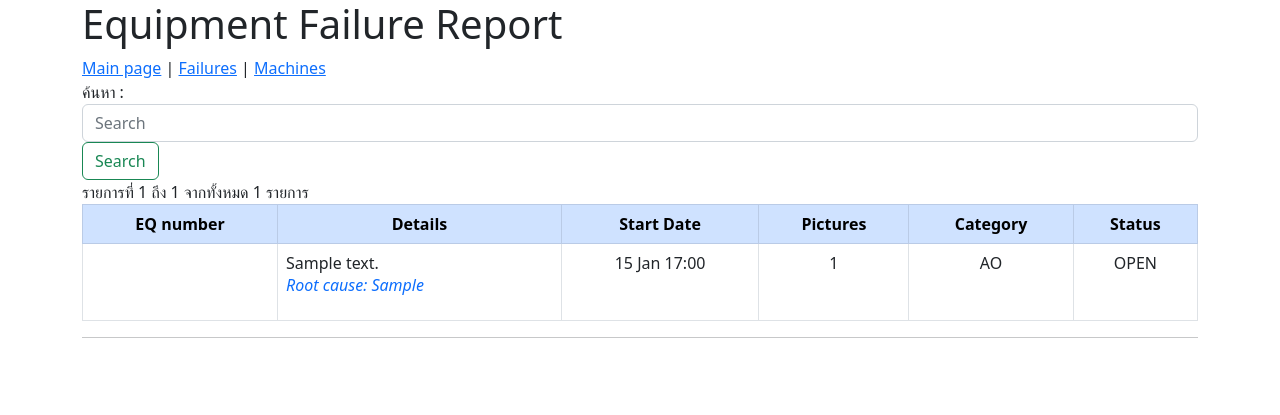
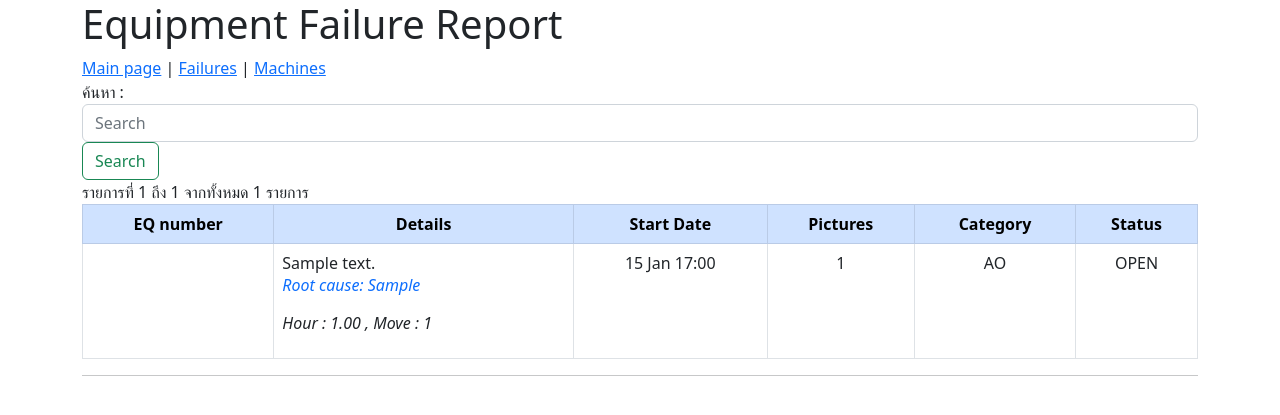
Before and after one commit to chutchais/LCB1-RTG, a Django app: page /maintenance/failures/ in a window 1280 px wide. Shown: the top 415 px of the page. Run offline with Django 4.2, Linux system fonts and the light colour scheme; tables that the repository leaves empty hold one stand-in row (values such as "Sample post").

Commit message:
Add hour and move to machine,failure and pm model

```diff
--- a/src/maintenance/models.py
+++ b/src/maintenance/models.py
@@ -134,6 +134,11 @@ class Machine(BasicInfo):
     user 			    = models.ForeignKey(settings.AUTH_USER_MODEL,
                             on_delete=models.CASCADE,
                             blank=True,null=True,related_name = 'ma_machines')
+    # Added on May 25,2025 -- To collect hour, move, and fault
+    engine_hour_next_pm = models.DecimalField(max_digits=10,
+                                    decimal_places=2,default=0, blank=True,null=True)
+    engine_move_next_pm = models.IntegerField(default=0)
+
     def __str__(self):
         return self.name
 
@@ -184,6 +189,14 @@ class Machine(BasicInfo):
         return get_mqtt_message(self.name,"updated")
     mqtt_updated.fget.short_description = 'Last updated'
 
+    @property
+    def is_overdue(self):
+        engine_hour = 0 if self.engine_hour is None else self.engine_hour
+        engine_move = 0 if self.engine_move is None else self.engine_move
+        # return True if (self.engine_hour_next_pm >= engine_hour or
+        #                 self.engine_move_next_pm >= engine_move ) else False
+        return False
+    is_overdue.fget.short_description = 'Overdue'
 
     class Meta(BasicInfo.Meta):
         db_table = 'ma-machine'
@@ -246,6 +259,11 @@ class Failure(BasicInfo):
                                             max_length=10,choices=SHIFT_CHOICES,default='DAY')
     # Added on March 21,2025 -- To collect machine receiving date
     receiving_date          = models.DateTimeField(blank=True,null=True)
+    # Added on May 25,2025 -- To collect hour, move, and fault
+    engine_hour             = models.DecimalField(max_digits=10,
+                                    decimal_places=2, default=0, blank=True,null=True)
+    engine_move             = models.IntegerField(default=0)
+    engine_malfunction      = models.CharField(max_length=1,default='0')
 
     def __str__(self):
         return f'{self.machine} - {self.details[1:20]}'
@@ -377,6 +395,13 @@ class Preventive(BasicInfo):
     operation_date       = models.DateField(blank=True,null=True)
     operation_shift      = models.CharField(blank=True,null=True,
                                             max_length=10,choices=SHIFT_CHOICES,default='DAY')
+
+    # Added on May 25,2025 -- To collect hour, move, and fault
+    engine_hour             = models.DecimalField(max_digits=10,
+                                    decimal_places=2, blank=True,null=True)
+    engine_move             = models.IntegerField(default=0)
+    engine_malfunction      = models.CharField(max_length=1,default='0')
+
     def __str__(self):
         return f'{self.period} {self.period_unit}'
 
--- a/src/templates/maintenance/failure_list.html
+++ b/src/templates/maintenance/failure_list.html
@@ -79,6 +79,10 @@
                               <td style="text-align:left">
                                 {{object.details}}
                                 <p class="fst-italic text-primary">Root cause: {{object.rootcause|default_if_none:"N/A"}}</p>
+                                <!-- Added Telamatic -->
+                                 {% if object.engine_hour %}
+                                 <p><em>Hour : {{object.engine_hour}} , Move : {{object.engine_move}}</em></p>
+                                {% endif %}
                               </td>
                               <td style="text-align:center">{{object.start_date|date:"j M H:s"}}</td>
                               <!-- <td style="text-align:center">{{object.end_date|date:"j M H:s"}}</td> -->
```
Also changed, not shown: src/maintenance/admin.py (+16 -2 lines), src/templates/maintenance/failure_detail.html (+12 -2 lines), src/templates/maintenance/machine_detail.html (+20 -1 lines), src/maintenance/migrations/0015_failure_engine_hour_failure_engine_malfunction_and_more.py (added), src/maintenance/migrations/0016_preventive_engine_hour_preventive_engine_malfunction_and_more.py (added), src/maintenance/migrations/0017_alter_failure_engine_hour_and_more.py (added).
